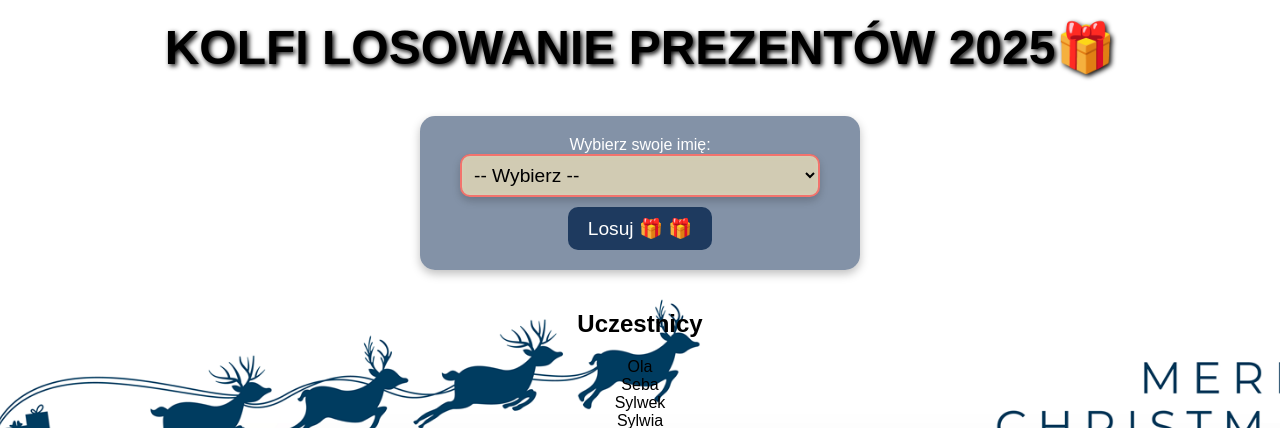
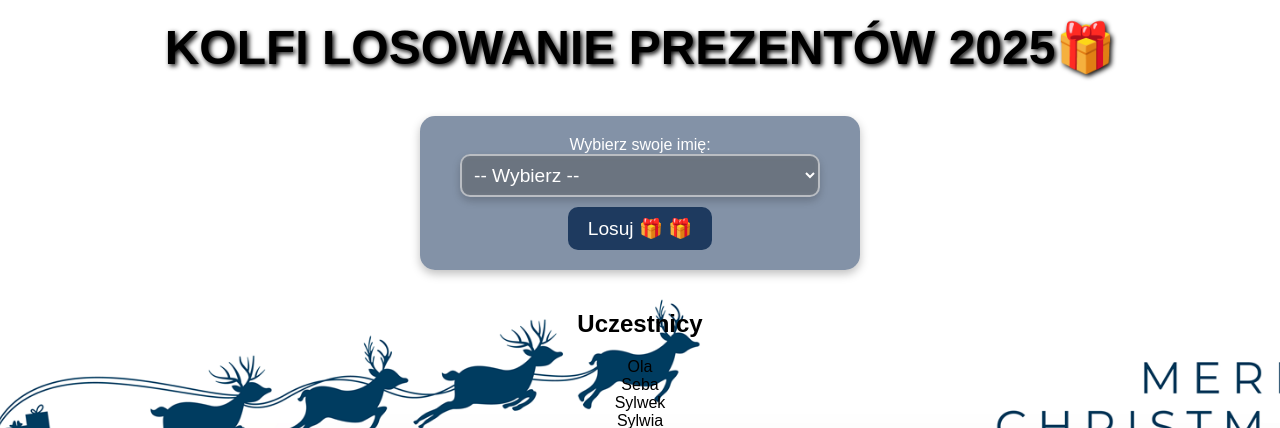
Before and after one commit to Wasett/-wi-ta-Kolfi, a Flask app: page / in a window 1280 px wide. Shown: the top 428 px of the page. Run offline with Flask 3, Linux system fonts and the light colour scheme.

Commit message:
Update style.css

```diff
--- a/static/style.css
+++ b/static/style.css
@@ -25,7 +25,7 @@ h1 {
     text-shadow: 2px 2px 5px #000;
 }
 
-/* Panel losowania – bardziej przezroczysty + efekt szkła */
+/* Panel losowania – kolor inspirowany sańkami Mikołaja, przezroczysty tło */
 #draw-panel {
     margin: 40px auto;
     padding: 20px;
@@ -38,33 +38,33 @@ h1 {
     backdrop-filter: blur(6px);
 }
 
-/* Lista rozwijana – półprzezroczysta i elegancka */
+/* Lista rozwijana – półprzezroczysta szara */
 #participant {
     font-size: 1.2em;
     padding: 8px;
     width: 90%;
-    background: rgba(255, 239, 197, 0.75);
-    border: 2px solid rgba(255, 77, 77, 0.7);
+    background: rgba(128, 128, 128, 0.6); /* szary, półprzezroczysty */
+    border: 2px solid rgba(255, 255, 255, 0.5);
     border-radius: 10px;
-    color: #000;
+    color: #fff; /* biały tekst dla kontrastu */
     box-shadow: 0 4px 8px rgba(0,0,0,0.2);
     backdrop-filter: blur(3px);
     margin: 0 auto;
 }
 
 #participant option {
-    background-color: rgba(255,247,230,0.9);
-    color: #000;
+    background-color: rgba(50, 50, 50, 0.9);
+    color: #fff;
 }
 
-/* Styl przycisku „Losuj” – tło transparentne */
+/* Styl przycisku „Losuj” – tło takie jak kolor tła strony (transparentny efekt) */
 #draw-panel button {
     margin-top: 10px;
     font-size: 1.2em;
     padding: 10px 20px;
     border: none;
     border-radius: 10px;
-    background-color: #1E3A5F;
+    background-color: #1E3A5F; /* granatowy tła sań */
     color: #fff;
     cursor: pointer;
     transition: transform 0.3s ease, box-shadow 0.3s ease, background-color 0.3s ease;
@@ -101,7 +101,7 @@ ul.participants li,
     color: #000;
 }
 
-/* Efekt „wylosowałeś” */
+/* Styl dla napisu „wylosowałeś” z animacją */
 .draw-result {
     font-size: 3em;
     color: black;
```
